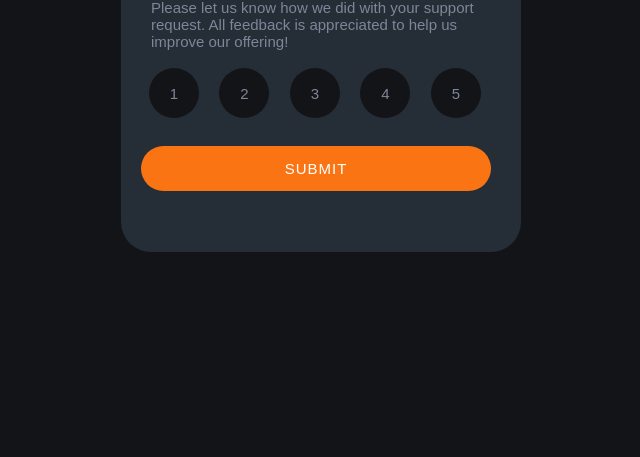
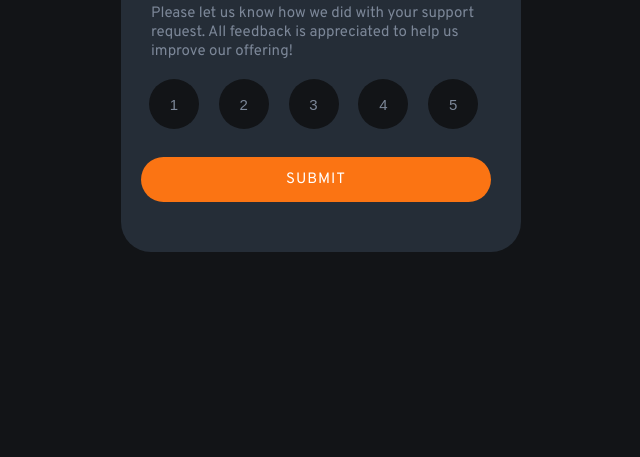
Before and after one commit to byp28/Interactive-rating-component, a plain HTML site: page index.html in a window 1280 px wide. Shown: the part 343-800 px from the top of the page, without its empty margins (319-959 px from the left). Drawn offline with Linux system fonts and the light colour scheme.

Commit message:
Update Style.css

```diff
--- a/Style.css
+++ b/Style.css
@@ -1,4 +1,4 @@
-
+@import url('https://fonts.googleapis.com/css2?family=Overpass:wght@400;700&display=swap');
 *{
     padding: 0;
     margin: 0;
```
